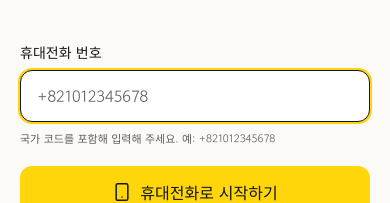
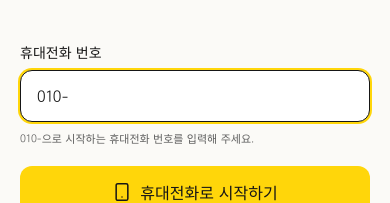
Before and after one commit to stacking-money-forever/bungae-frontend, a Next.js app: page /auth in a window 390 px wide. Shown: the part 570-773 px from the top of the page. Built offline with nearby package versions, Linux system fonts and the light colour scheme; no server answers.

Commit message:
fix: format Korean mobile login input

```diff
--- a/src/app/auth/page.tsx
+++ b/src/app/auth/page.tsx
@@ -13,8 +13,22 @@ import { ApiProblemError } from "@/lib/api/client";
 import { useAuthSession } from "@/lib/auth/auth-session-provider";
 import { useOnlineStatus } from "@/lib/ui/online";
 
-const phoneNumberPattern = /^\+[1-9][0-9]{7,14}$/;
+const koreanMobilePattern = /^010-\d{4}-\d{4}$/;
 const otpPattern = /^[0-9]{6}$/;
+
+function formatKoreanMobile(value: string): string {
+  let digits = value.replace(/\D/g, "");
+  if (digits.startsWith("8210")) digits = `0${digits.slice(2)}`;
+  if (digits.startsWith("10")) digits = `0${digits}`;
+  if (!digits.startsWith("010")) digits = `010${digits}`;
+  digits = digits.slice(0, 11);
+  return `010-${digits.slice(3, 7)}${digits.length > 7 ? `-${digits.slice(7)}` : ""}`;
+}
+
+function toKoreanMobileE164(value: string): string | null {
+  if (!koreanMobilePattern.test(value)) return null;
+  return `+82${value.replace(/\D/g, "").slice(1)}`;
+}
 
 type AuthPhase = "phone" | "otp";
 
@@ -25,7 +39,7 @@ function messageForProblem(error: unknown): string {
 
   switch (error.problem?.code) {
     case "INVALID_PHONE_NUMBER":
-      return "국가 코드를 포함한 올바른 휴대전화 번호를 입력해 주세요.";
+      return "010-으로 시작하는 휴대전화 번호 11자리를 입력해 주세요.";
     case "OTP_RATE_LIMITED":
       return "요청이 많아요. 잠시 후 다시 인증번호를 요청해 주세요.";
     case "OTP_INVALID":
@@ -43,7 +57,7 @@ export default function AuthPage() {
   const { requestOtp, createSession, snapshot } = auth;
   const online = useOnlineStatus();
   const [phase, setPhase] = useState<AuthPhase>("phone");
-  const [phoneNumber, setPhoneNumber] = useState("");
+  const [phoneNumber, setPhoneNumber] = useState("010-");
   const [otp, setOtp] = useState("");
   const [challenge, setChallenge] = useState<{ requestId: string; expiresAt: string } | null>(null);
   const [retryAvailableAt, setRetryAvailableAt] = useState<number | null>(null);
@@ -128,8 +142,9 @@ export default function AuthPage() {
       phoneInputRef.current?.focus();
       return;
     }
-    if (!phoneNumberPattern.test(phoneNumber)) {
-      setRequestError("국가 코드를 포함한 올바른 휴대전화 번호를 입력해 주세요.");
+    const e164PhoneNumber = toKoreanMobileE164(phoneNumber);
+    if (!e164PhoneNumber) {
+      setRequestError("010-으로 시작하는 휴대전화 번호 11자리를 입력해 주세요.");
       phoneInputRef.current?.focus();
       return;
     }
@@ -142,7 +157,7 @@ export default function AuthPage() {
     setStatusMessage("인증번호를 요청하고 있어요.");
     try {
       const nextChallenge = await requestOtp({
-        phoneNumber,
+        phoneNumber: e164PhoneNumber,
         purpose: "SIGN_UP_OR_LOGIN",
       });
       if (requestAttemptRef.current !== attempt) return;
@@ -272,13 +287,13 @@ export default function AuthPage() {
                 type="tel"
                 autoComplete="tel"
                 inputMode="tel"
-                placeholder="+821012345678"
+                placeholder="010-1234-5678"
                 value={phoneNumber}
                 onChange={(event) => {
                   requestAttemptRef.current += 1;
                   requestPendingRef.current = false;
                   setIsRequesting(false);
-                  setPhoneNumber(event.target.value);
+                  setPhoneNumber(formatKoreanMobile(event.target.value));
                   setRequestError(null);
                 }}
                 aria-invalid={requestError ? true : undefined}
@@ -287,7 +302,7 @@ export default function AuthPage() {
               />
             </label>
             <p id="phone-help" className="m-0 mt-2 text-[length:var(--type-meta)] leading-4 text-[var(--fg-muted)]">
-              국가 코드를 포함해 입력해 주세요. 예: +821012345678
+              010-으로 시작하는 휴대전화 번호를 입력해 주세요.
             </p>
             {requestError ? (
               <p id="phone-error" className="m-0 mt-3 text-[length:var(--type-body)] leading-5 text-[var(--fg-critical)]" role="alert">
```
Also changed, not shown: 1 other file (tests, documents, lock files or other folders).
